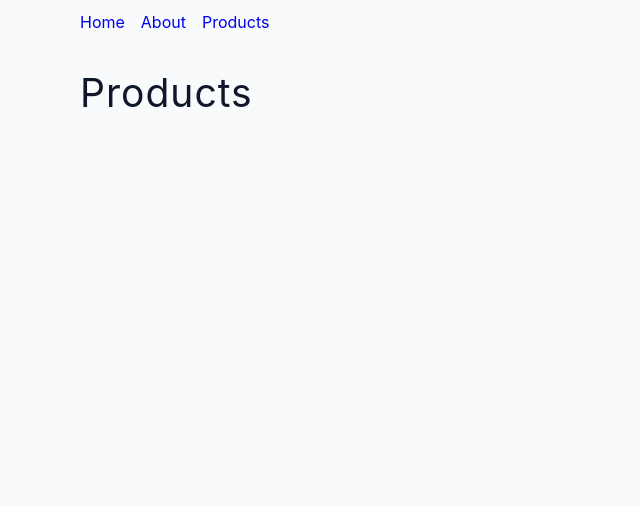
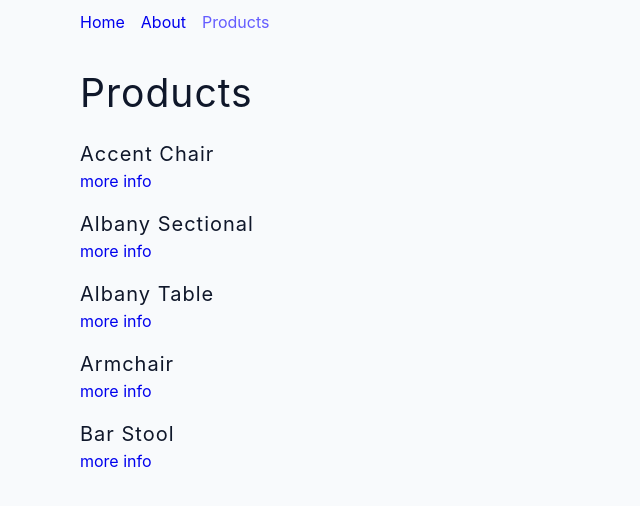
Before and after one commit to JarekCh/react-router-practice, a React (Create React App) app: page /products in a window 1280 px wide. Shown: the top 506 px of the page, without its empty margins (0-640 px from the left). Built offline with nearby package versions, Linux system fonts and the light colour scheme.

Commit message:
add StyledNavba as example. add navigate to single product

```diff
--- a/src/App.js
+++ b/src/App.js
@@ -4,6 +4,7 @@ import About from './pages/About';
 import Products from './pages/Products';
 import Error from './pages/Error';
 import ShardeLayout from './pages/SharedLayout'
+import SingleProduct from './pages/SingleProduct'
 
 
 function App() {
@@ -14,6 +15,7 @@ function App() {
         <Route index element={<Home />} />
         <Route path='/about' element={<About />} />
         <Route path='/products' element={<Products />} />
+        <Route path='/products/:productId' element={<SingleProduct />} />
         <Route path='*' element={<Error />} />
       </Route>
     </Routes>
--- /dev/null
+++ b/src/components/StyledNavbar.js
@@ -0,0 +1,13 @@
+import { NavLink } from 'react-router-dom'
+
+const StyledNavbar = () => {
+  return (
+    <nav className='navbar'>
+      <NavLink to='/'>Home</NavLink>
+      <NavLink to='/about'>About</NavLink>
+      <NavLink to='/products'>Products</NavLink>
+    </nav>
+  )
+}
+
+export default StyledNavbar
--- a/src/pages/Products.js
+++ b/src/pages/Products.js
@@ -1,10 +1,21 @@
+import products from '../data'
+import { Link } from 'react-router-dom';
+
 const Products = () => {
   return (
-    <>
       <section className='section'>
         <h2>products</h2>
+        <div className='products'>
+          {products.map((product) => {
+            return (
+              <article key={product.id}>
+                <h5>{product.name}</h5>
+                <Link to={`/products/${product.id}`}>more info</Link>
+              </article>
+            );
+          })}
+        </div>
       </section>
-    </>
   );
 };
 
--- a/src/pages/SharedLayout.js
+++ b/src/pages/SharedLayout.js
@@ -1,13 +1,14 @@
 import { Link, Outlet } from 'react-router-dom';
 import Navbar from '../components/Navbar';
+import StyledNavbar from '../components/StyledNavbar';
 
-const Home = () => {
+const SharedLayout = () => {
   return (
     <>
-      <Navbar />
+      <StyledNavbar />
       <Outlet />
 
     </>
   );
 };
-export default Home;
+export default SharedLayout;
--- a/src/pages/SingleProduct.js
+++ b/src/pages/SingleProduct.js
@@ -1,7 +1,17 @@
+import { Link, useParams } from 'react-router-dom';
+import products from '../data';
+
+
 const SingleProduct = () => {
+const { productId } = useParams();
+const product = products.find((product) => product.id === productId);
+const { name, image } = product;
+
   return (
     <section className='section product'>
-      <h2>single product</h2>
+      <img src={image} alt={name}/>
+      <h5>{name}</h5>
+      <Link to='/products'> back to products</Link>
     </section>
   );
 };
```
Also changed, not shown: src/components/Navbar.js (line endings or trailing spaces).
